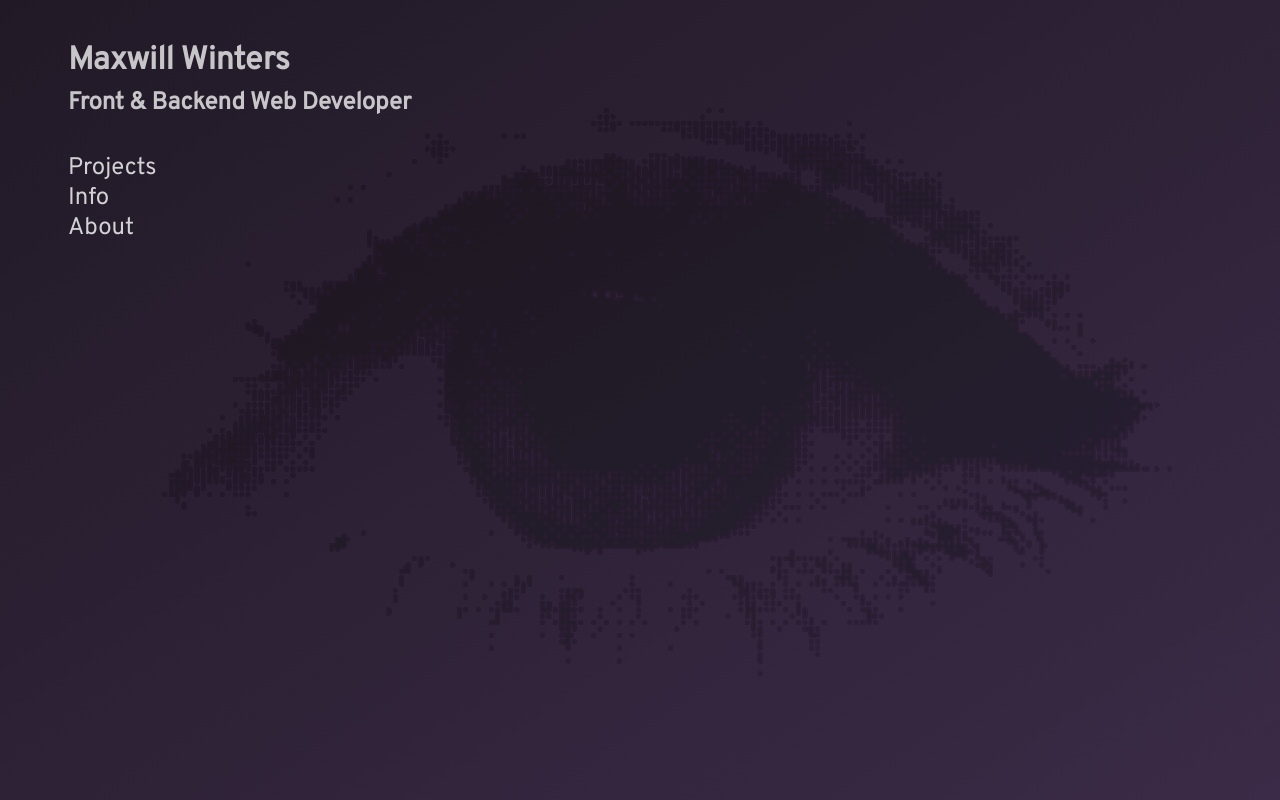
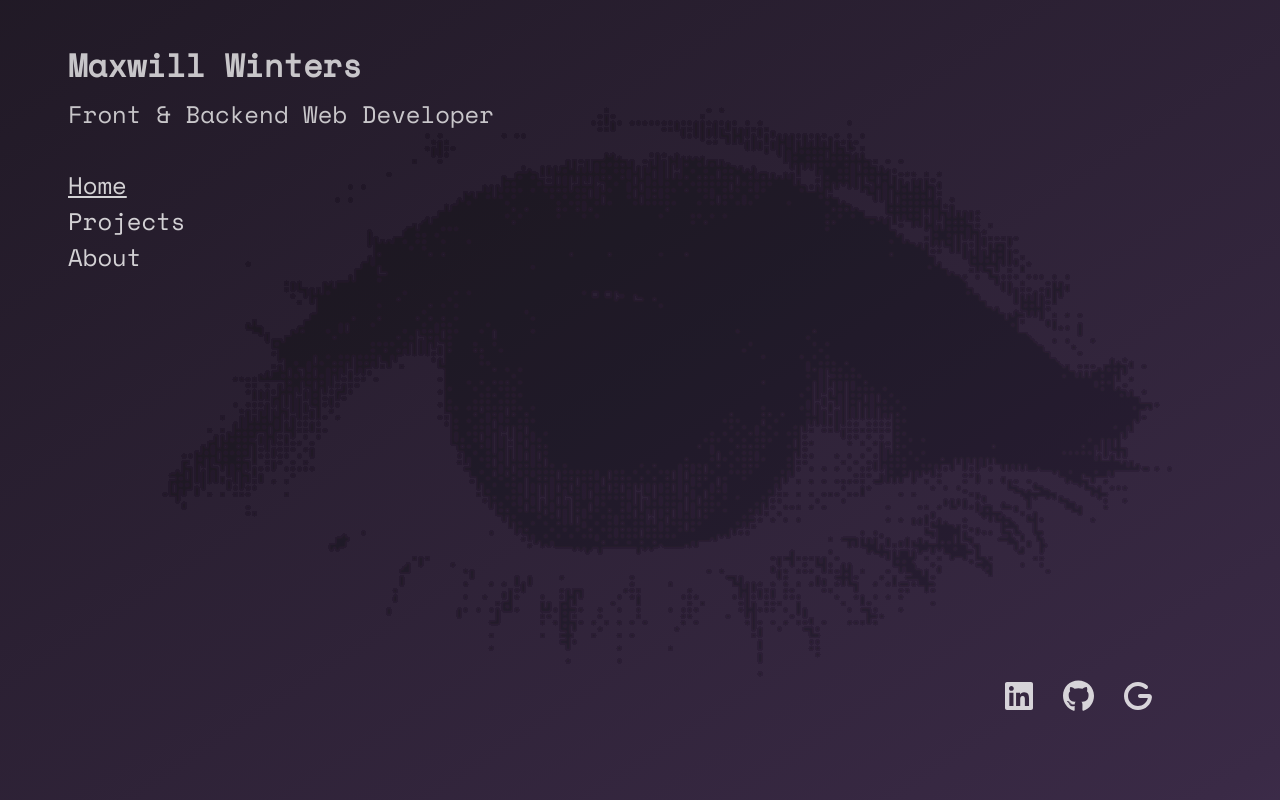
Before and after one commit to Aphenphos/portfolio, a React (Create React App) app: page / in a window 1280 px wide. Built offline with nearby package versions, Linux system fonts and the light colour scheme.

Commit message:
styling changes

```diff
--- a/src/App.js
+++ b/src/App.js
@@ -9,7 +9,7 @@ function App() {
     <div className="App">
       <Nav></Nav>
       <Routes>
-        <Route path="/info" element={<Info />}></Route>
+        <Route path="/" element={<Info />}></Route>
         <Route path="/projects" element={<Projects />}></Route>
         <Route path="/about" element={<About />}></Route>
       </Routes>
--- a/src/components/Info/Info.js
+++ b/src/components/Info/Info.js
@@ -3,22 +3,21 @@ import { library } from "@fortawesome/fontawesome-svg-core";
 import { faGithub, faLinkedin } from "@fortawesome/free-brands-svg-icons";
 import { faG } from "@fortawesome/free-solid-svg-icons";
 import { FontAwesomeIcon } from "@fortawesome/react-fontawesome";
-import { Link } from "react-router-dom";
 import "./Info.sass";
 library.add(faGithub, faLinkedin, faG);
 export default function Info() {
   return (
     <>
     <div id='info-links'>
-      <Link className="Link">
+      <a href="https://www.linkedin.com/in/maxwill-winters/">
       <FontAwesomeIcon icon="fa-brands fa-linkedin" />
-      </Link>
-      <Link className="Link">
+      </a>
+      <a href='https://github.com/Aphenphos'>
         <FontAwesomeIcon icon="fa-brands fa-github" />
-      </Link>
-      <Link className="Link">
+      </a>
+      <a href='mailto: MaxwillWinters@gmail.com'>
         <FontAwesomeIcon icon="fa-g" />
-      </Link>
+      </a>
       </div>
       </>
   );
--- a/src/components/Nav/Nav.js
+++ b/src/components/Nav/Nav.js
@@ -9,8 +9,8 @@ export default function Nav() {
             <h2>Front & Backend Web Developer</h2>
         </div>
         <div id='nav-links'>
+            <NavLink to='/'>Home</NavLink>
             <NavLink to='/projects'>Projects</NavLink>
-            <NavLink to='/info'>Info</NavLink>
             <NavLink to='/about'>About</NavLink>
         </div>
         </>
--- a/src/components/Nav/Nav.sass
+++ b/src/components/Nav/Nav.sass
@@ -16,6 +16,7 @@
     h2
         margin-bottom: -15px
         margin-top: -15px
+        font-weight: 300
 
 #nav-links
     display: flex
@@ -26,6 +27,7 @@
     margin-top: 50px
     a
         text-decoration: none
+        display: inline-block
 
 @media only screen and (max-width: 600px)
     #title-container
--- a/src/index.sass
+++ b/src/index.sass
@@ -1,4 +1,4 @@
-@import url('https://fonts.googleapis.com/css2?family=Overpass&display=swap')
+@import url('https://fonts.googleapis.com/css2?family=Space+Mono&display=swap')
 $dark:  #201925
 $dark-purple: #3A2A46
 $light-purple: #744a94
@@ -15,7 +15,7 @@ body
     min-height: 100vh
     max-height: 100vh
     width: 100vw
-    font-family: 'Overpass', sans-serif
+    font-family: 'Space Mono', sans-serif
     background: linear-gradient(-33deg, $light-purple, $dark-purple, $dark, $dark-purple, $light-purple)
     background-size: 400% 400%
     animation: gradient 20s ease infinite
```
